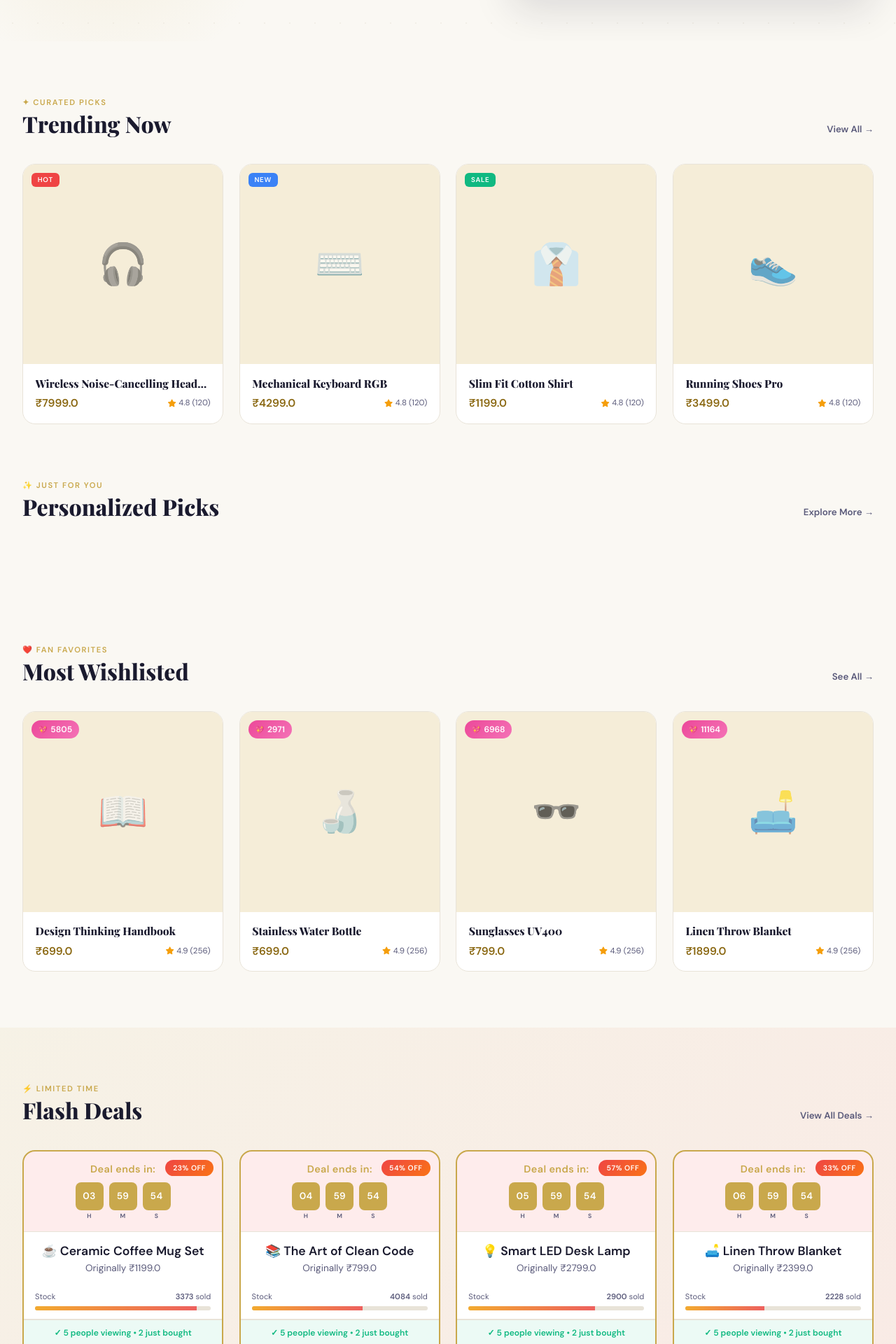
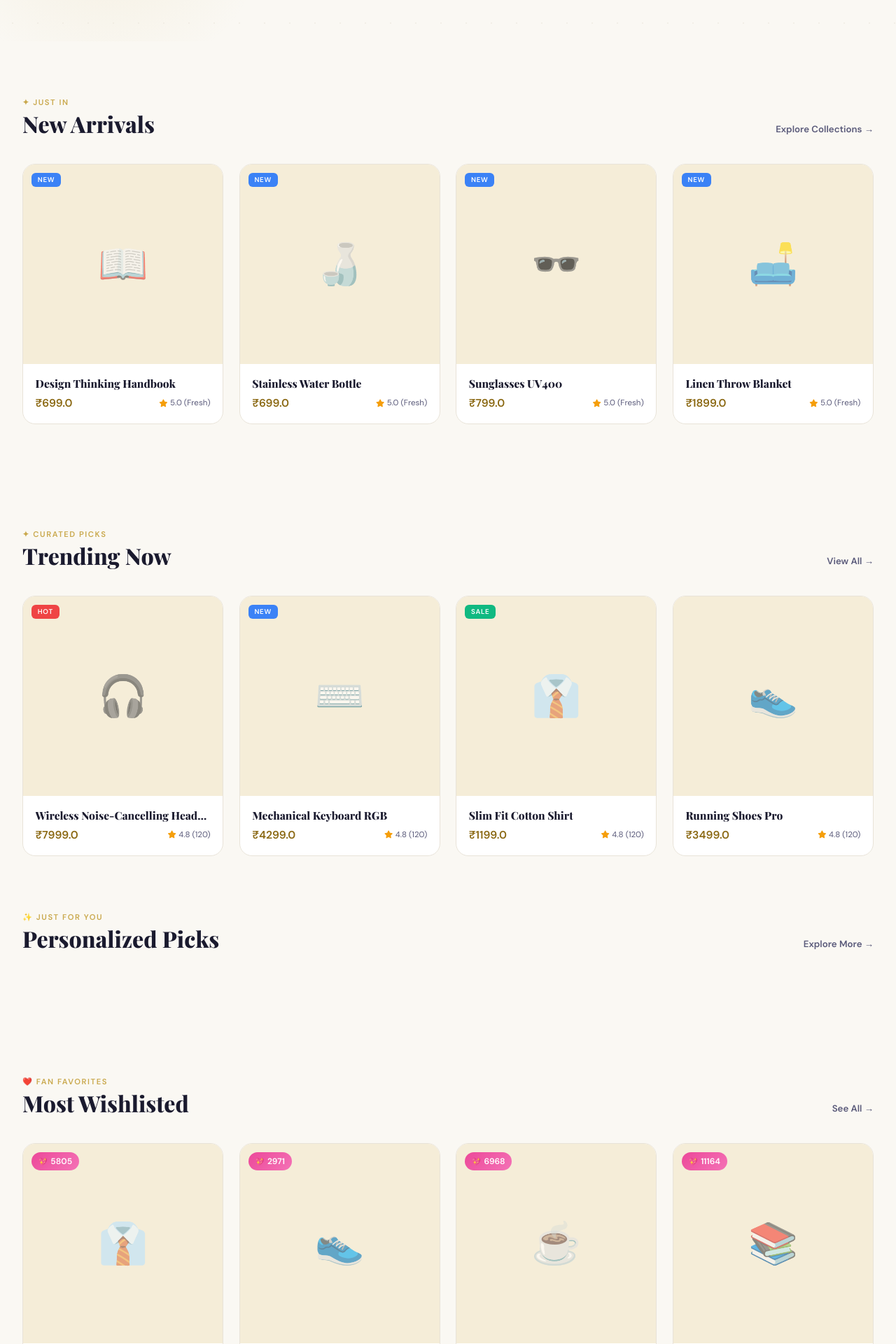
Before and after one commit to Abhyodhya7175/E-Commerce, a Flask app: page / in a window 1280 px wide. Shown: the part 741-2661 px from the top of the page at 70% size. Run offline with Flask 3, Linux system fonts and the light colour scheme; data comes from the database, SQL or seed files in the repository; data that the repository does not hold is empty; some web fonts are replaced.

Commit message:
Enhance homepage with new arrivals section and update navigation links

```diff
--- a/app.py
+++ b/app.py
@@ -12,15 +12,18 @@ def home():
     if current_user.is_authenticated:
         if current_user.role == 'admin':
             return redirect(url_for('admin.dashboard'))
-        return redirect(url_for('customer.shop_home'))
+        # Logged-in customers should still be able to view the marketing homepage.
+        # (Shop pages remain available via their own routes.)
 
     # Fetch data for various sections
+    new_arrivals = Product.query.filter_by(active=True).order_by(Product.id.desc()).limit(4).all()
     trending_products = Product.query.filter_by(active=True).limit(4).all()
     personalized_products = Product.query.filter_by(active=True, category='electronics').limit(4).all()
-    wishlisted_products = Product.query.filter_by(active=True).order_by(Product.id.desc()).limit(4).all()
-    flash_deals = Product.query.filter_by(active=True).offset(4).limit(4).all()
+    wishlisted_products = Product.query.filter_by(active=True).offset(2).limit(4).all()
+    flash_deals = Product.query.filter_by(active=True).offset(6).limit(4).all()
 
     return render_template('home.html',
+                          new_arrivals=new_arrivals,
                           trending_products=trending_products,
                           personalized_products=personalized_products,
                           wishlisted_products=wishlisted_products,
--- a/flask_app/templates/home.html
+++ b/flask_app/templates/home.html
@@ -559,14 +559,14 @@
 <nav class="navbar" id="navbar">
   <div class="nav-inner">
 
-    <a href="{{ url_for('customer.shop_home') }}" class="logo">Urban<span>Cart</span></a>
+    <a href="{{ url_for('home') }}" class="logo">Urban<span>Cart</span></a>
 
     <ul class="nav-cats">
       <li><a href="/">Home</a></li>
+      <li><a href="#new-arrivals">New Arrivals</a></li>
       <li><a href="{{ url_for('customer.shop_home') }}" class="shop-now">Shop Now</a></li>
       <li><a href="#">Blogs</a></li>
       <li><a href="#">About</a></li>
-      <li><a href="#">Contact</a></li>
     </ul>
 
     <form class="nav-search" action="{{ url_for('customer.shop_home') }}" method="GET">
@@ -680,6 +680,7 @@
     </div>
 
     <!-- ── Right: Visual ── -->
+     <!----
     <div class="hero-visual">
       <div class="hero-img">
         <span class="img-chip">🔥 Up to 30% off</span>
@@ -688,15 +689,15 @@
           <h3>Shop Electronics, Fashion, Books &amp; more</h3>
           <p>Browse curated products, save items to your cart, and track orders from your dashboard.</p>
         </div>
-      </div>
-
+      </div> !-->
+      <!----
       <div class="fbadge fbadge-a">
         <span class="fb-icon">🔥</span>
         <div>
           <div class="fb-lbl">Trending Today</div>
           <div class="fb-val">+2,400 sold</div>
         </div>
-      </div>
+      </div>!-->x
       <!--div class="fbadge fbadge-b">
         <span class="fb-icon">⭐</span>
         <div><!--
@@ -707,6 +708,46 @@
       </div>
     </div>
 
+  </div>
+</section>
+
+
+<!-- ════════════════════════════════════════
+     NEW ARRIVALS
+════════════════════════════════════════ -->
+<section class="sec-container" id="new-arrivals">
+  <div class="sec-inner">
+    <div class="sec-header">
+      <div>
+        <div class="sec-eyebrow">✦ Just In</div>
+        <h2 class="sec-title">New Arrivals</h2>
+      </div>
+      <a href="{{ url_for('customer.shop_home') }}" class="see-all">Explore Collections →</a>
+    </div>
+
+    <div class="grid">
+      {% for product in new_arrivals %}
+      <div class="pcard slide-up" data-delay="{{ (loop.index0 * 0.1)|round(2) }}">
+        <div class="pimg">
+          <span class="plabel l-new">New</span>
+          <span class="pwish">🤍</span>
+          {% if product.image_url %}
+            <img src="{{ product.image_url }}" class="img-main-p" alt="{{ product.name }}">
+          {% else %}
+            <span class="pemoji">{{ product.icon }}</span>
+          {% endif %}
+          <button class="qadd">+ Add to Cart</button>
+        </div>
+        <div class="pbody">
+          <div class="pname">{{ product.name }}</div>
+          <div class="pmeta">
+            <span class="pprice">₹{{ product.discount_price }}</span>
+            <span class="prating"><i class="fas fa-star"></i> 5.0 (Fresh)</span>
+          </div>
+        </div>
+      </div>
+      {% endfor %}
+    </div>
   </div>
 </section>
 
```
